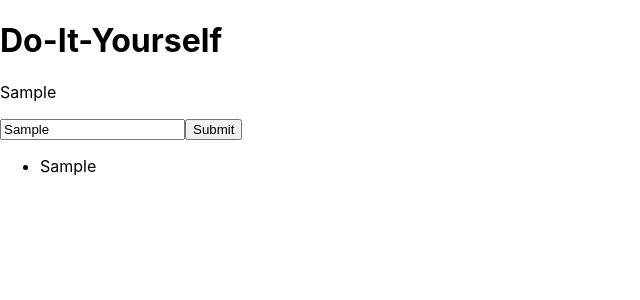
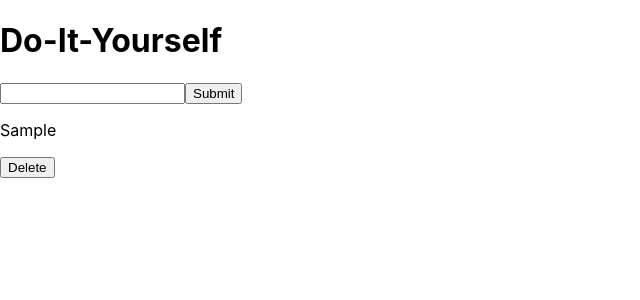
Before and after one commit to vbit27/do-it-yourself, a React (Create React App) app: page / in a window 1280 px wide. Both pictures are taken after typing "Sample" into the empty fields and a click on the button "Submit". Shown: the top 300 px of the page, without its empty margins (0-640 px from the left). Built offline with nearby package versions, Linux system fonts and the light colour scheme.

Commit message:
Add render logic

```diff
--- a/src/App.tsx
+++ b/src/App.tsx
@@ -1,12 +1,13 @@
 import React from 'react';
 import './App.css';
+import Overview from './components/Overview';
 
-interface Task {
+export interface Task {
   id: number;
   title: string;
 }
 
-const App = (props: any) => {
+const App = (props: object) => {
   const [input, setInput] = React.useState<string>('');
   const [toDos, setTodos] = React.useState<Array<Task>>([]);
 
@@ -17,22 +18,17 @@ const App = (props: any) => {
   const handleSubmit = (e: React.FormEvent<HTMLFormElement>) => {
     e.preventDefault();
     setTodos([...toDos, { id: Math.random(), title: input }]);
-    console.log(toDos);
+    setInput('');
   };
 
   return (
     <div>
       <h1>Do-It-Yourself</h1>
-      <p>{input}</p>
       <form onSubmit={handleSubmit}>
         <input type="text" id="input" value={input} onChange={updateValue} />
         <button>Submit</button>
       </form>
-      <ul>
-        {toDos.map((task) => (
-          <li key={task.id}>{task.title}</li>
-        ))}
-      </ul>
+      <Overview toDos={toDos} />
     </div>
   );
 };
--- a/src/components/Overview.tsx
+++ b/src/components/Overview.tsx
@@ -1,3 +1,16 @@
-function Render() {}
+const Overview = (props: any) => {
+  const { toDos } = props;
 
-export default Render;
+  return (
+    <div>
+      {toDos.map((task: any) => (
+        <div>
+          <p key={task.id}>{task.title}</p>
+          <button>Delete</button>
+        </div>
+      ))}
+    </div>
+  );
+};
+
+export default Overview;
```
